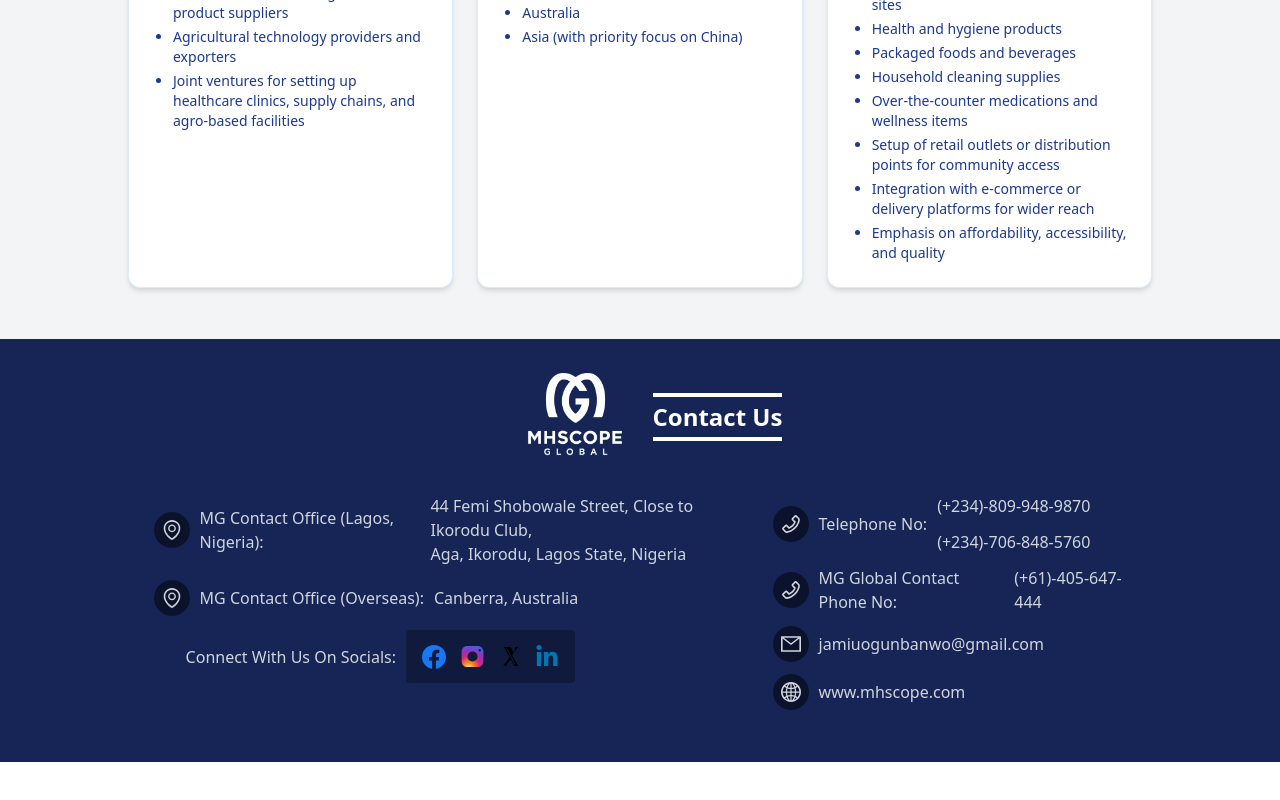
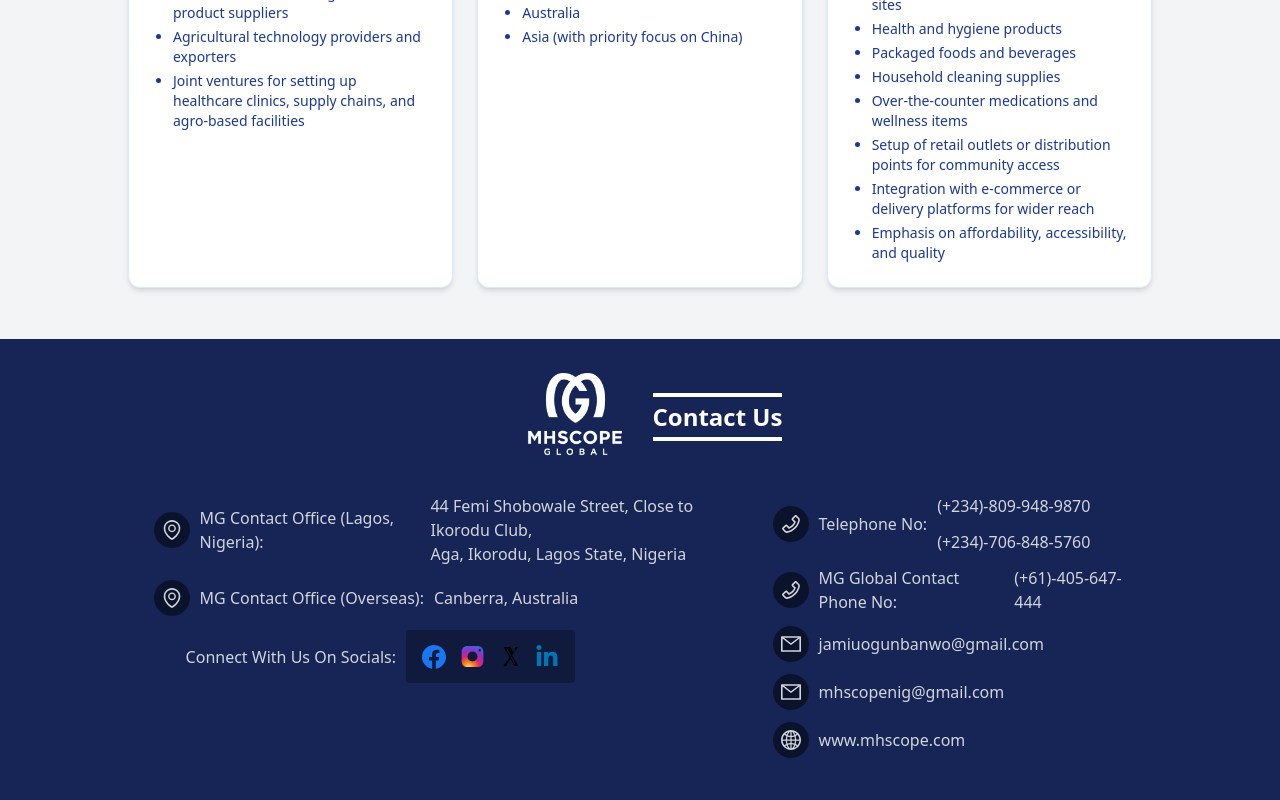
Before and after one commit to Olubukola-Martins/mhscope, a Next.js app: page / in a window 1280 px wide. Shown: the part 3467-4267 px from the top of the page. Before the commit the page ends 4229 px from the top, so only its background shows below. Built offline with nearby package versions, Linux system fonts and the light colour scheme.

Commit message:
update new gmail

```diff
--- a/app/_components/Footer.js
+++ b/app/_components/Footer.js
@@ -148,6 +148,11 @@ const Footer = () => {
           </div>
 
           <div className={" flex items-center gap-2.5"}>
+            <MailOutlined className=" text-xl p-2 bg-black/50 rounded-[50%] font-bold" />
+            <p>mhscopenig@gmail.com</p>
+          </div>
+
+          <div className={" flex items-center gap-2.5"}>
             <GlobalOutlined className=" text-xl p-2 bg-black/50 rounded-[50%] font-bold" />
             <p>www.mhscope.com</p>
           </div>
```
